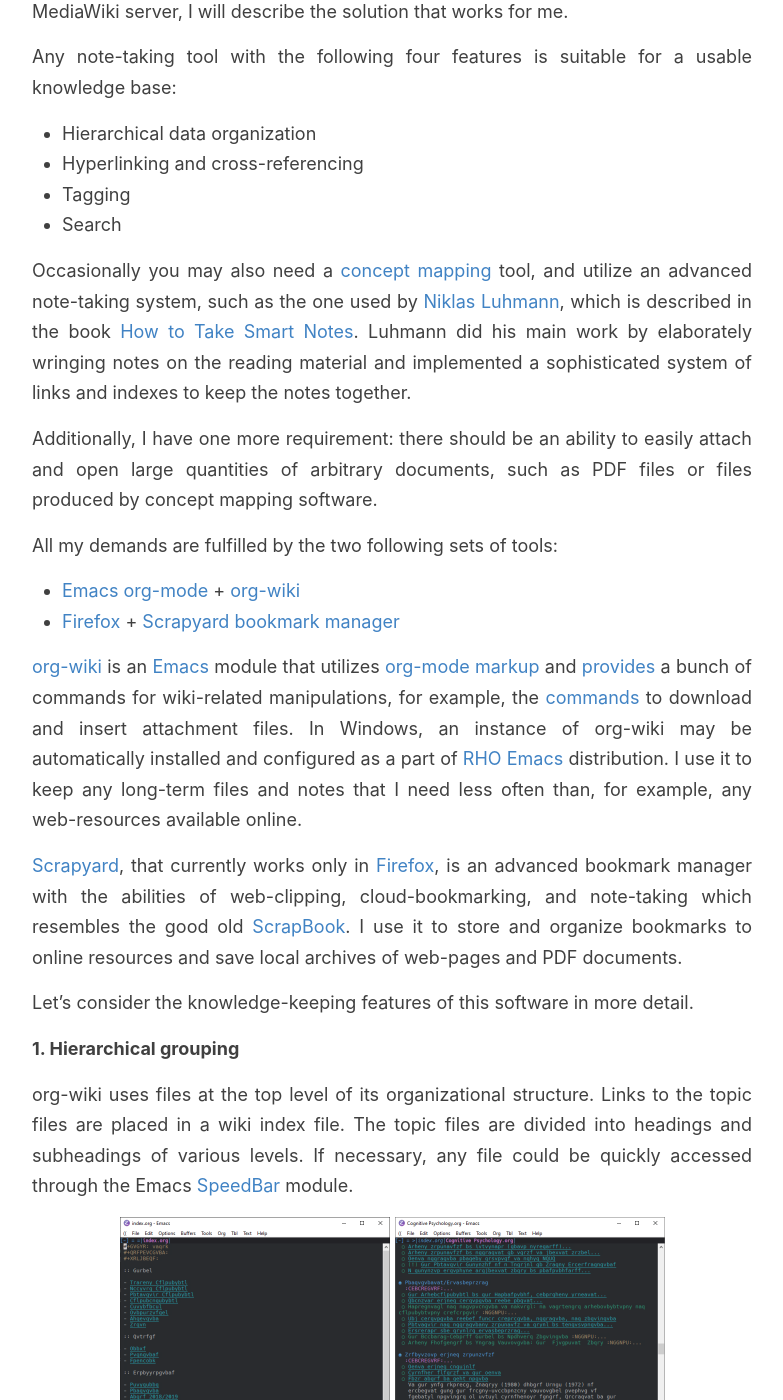
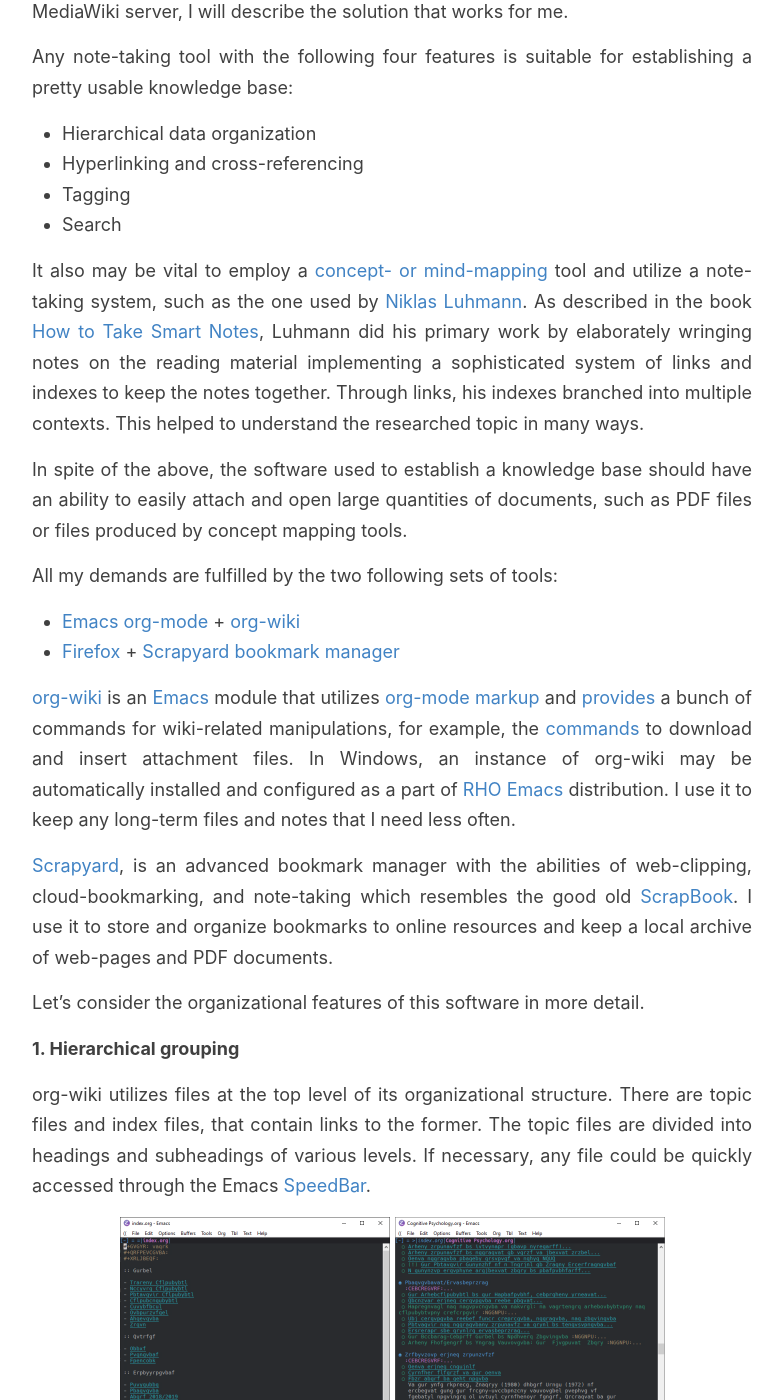
Before and after one commit to GChristensen/posts, a Jekyll site: the page built from _posts/2020-03-25-creating-personal-knowledge-base.md, in a window 1280 px wide and 1400 px high, scrolled down 353 px. Shown: the whole window, without its empty margins (248-1031 px from the left). Built offline with Jekyll 4.4.1, drawn with Linux system fonts in a browser that asks for light colours; some of the changed text lies outside the part shown.

Commit message:
post edit

````diff
--- a/_posts/2020-03-25-creating-personal-knowledge-base.md
+++ b/_posts/2020-03-25-creating-personal-knowledge-base.md
@@ -10,22 +10,22 @@
 the solution that works for me.
 
 Any note-taking tool with the following four features is suitable
-for a usable knowledge base:
+for establishing a pretty usable knowledge base:
 
 * Hierarchical data organization
 * Hyperlinking and cross-referencing
 * Tagging
 * Search
 
-Occasionally you may also need a [concept mapping](https://en.wikipedia.org/wiki/Concept_map) tool, and utilize an
-advanced note-taking system, such as the one used by [Niklas Luhmann](https://en.wikipedia.org/wiki/Niklas_Luhmann),
-which is described in the book [How to Take Smart Notes](https://www.goodreads.com/en/book/show/34507927). Luhmann did his
-main work by elaborately wringing notes on the reading material and implemented
-a sophisticated system of links and indexes to keep the notes together.
+It also may be vital to employ a [concept- or mind-mapping](https://en.wikipedia.org/wiki/Concept_map) tool and utilize a
+note-taking system, such as the one used by [Niklas Luhmann](https://en.wikipedia.org/wiki/Niklas_Luhmann).
+As described in the book [How to Take Smart Notes](https://www.goodreads.com/en/book/show/34507927), Luhmann did his
+primary work by elaborately wringing notes on the reading material implementing
+a sophisticated system of links and indexes to keep the notes together. Through links, his indexes branched into
+multiple contexts. This helped to understand the researched topic in many ways.
 
-Additionally, I have one more requirement: there should be an ability to
-easily attach and open large quantities of arbitrary documents,
-such as PDF files or files produced by concept mapping software.
+In spite of the above, the software used to establish a knowledge base should have an ability to
+easily attach and open large quantities of documents, such as PDF files or files produced by concept mapping tools.
 
 All my demands are fulfilled by the two following sets of tools:
 
@@ -38,31 +38,27 @@
 for wiki-related manipulations, for example, the [commands](https://github.com/caiorss/org-wiki#commands-to-download-files) to download and insert attachment files.
 In Windows, an instance of org-wiki may be automatically
 installed and configured as a part of [RHO Emacs](https://gchristensen.github.io/rho-emacs/) distribution.
-I use it to keep any long-term files and notes that I need less often than,
-for example, any web-resources available online.
+I use it to keep any long-term files and notes that I need less often.
 
-[Scrapyard](https://addons.mozilla.org/en-US/firefox/addon/scrapyard/), that
-currently works only in [Firefox](http://firefox.com), is an advanced bookmark manager with
+[Scrapyard](https://addons.mozilla.org/en-US/firefox/addon/scrapyard/), is an advanced bookmark manager with
 the abilities of web-clipping, cloud-bookmarking, and note-taking which
 resembles the good old [ScrapBook](https://en.wikipedia.org/wiki/ScrapBook).
-I use it to store and organize bookmarks to online resources and save
-local archives of web-pages and PDF documents.
+I use it to store and organize bookmarks to online resources and keep a
+local archive of web-pages and PDF documents.
 
-Let's consider the knowledge-keeping features of this software in more
-detail.
-
+Let's consider the organizational features of this software in more detail.
 
 **1. Hierarchical grouping**
 
-org-wiki uses files at the top level of its organizational structure.
-Links to the topic files are placed in a wiki index file. The topic files
+org-wiki utilizes files at the top level of its organizational structure.
+There are topic files and index files, that contain links to the former. The topic files
 are divided into headings and subheadings of various levels. If necessary, any
-file could be quickly accessed through the Emacs [SpeedBar](https://www.emacswiki.org/emacs/SpeedBar) module.
+file could be quickly accessed through the Emacs [SpeedBar](https://www.emacswiki.org/emacs/SpeedBar).
 
 ![org-wiki hierarchy](/posts/images/org-wiki-hierarchy.png)
 
-Scrapyard uses shelves at its top level. Bookmarks and page archives could
-be grouped in a hierarchical tree of folders.
+Scrapyard utilizes shelves at its top level. Bookmarks and page archives could
+be grouped into hierarchical trees of folders.
 
 ![Scrapyard hierarchy](/posts/images/scrapyard-hierarchy.png)
 
@@ -94,12 +90,11 @@
 ### Hyperlinking from org-wiki to Scrapyard and vice versa
 
 If necessary, it is possible to create links from org-wiki to archives and
-documents in Scrapyard and vice versa. I assume that you are using [RHO Emacs](https://gchristensen.github.io/rho-emacs/) distribution in Windows with the preinstalled org-protocol (you need to configure org-protocol manually
-otherwise).
+documents in Scrapyard and vice versa.
 
 #### Referencing from org-wiki to Scrapyard
 
-At first you need to register `ext+scrapyard` protocol in Windows registry
+At first, it is necessary to register `ext+scrapyard` protocol in Windows registry
 using a .reg file with the following content:
 
 ```
````
Also changed, not shown: other parts of _posts/2020-03-25-creating-personal-knowledge-base.md (+1 -1 lines).
